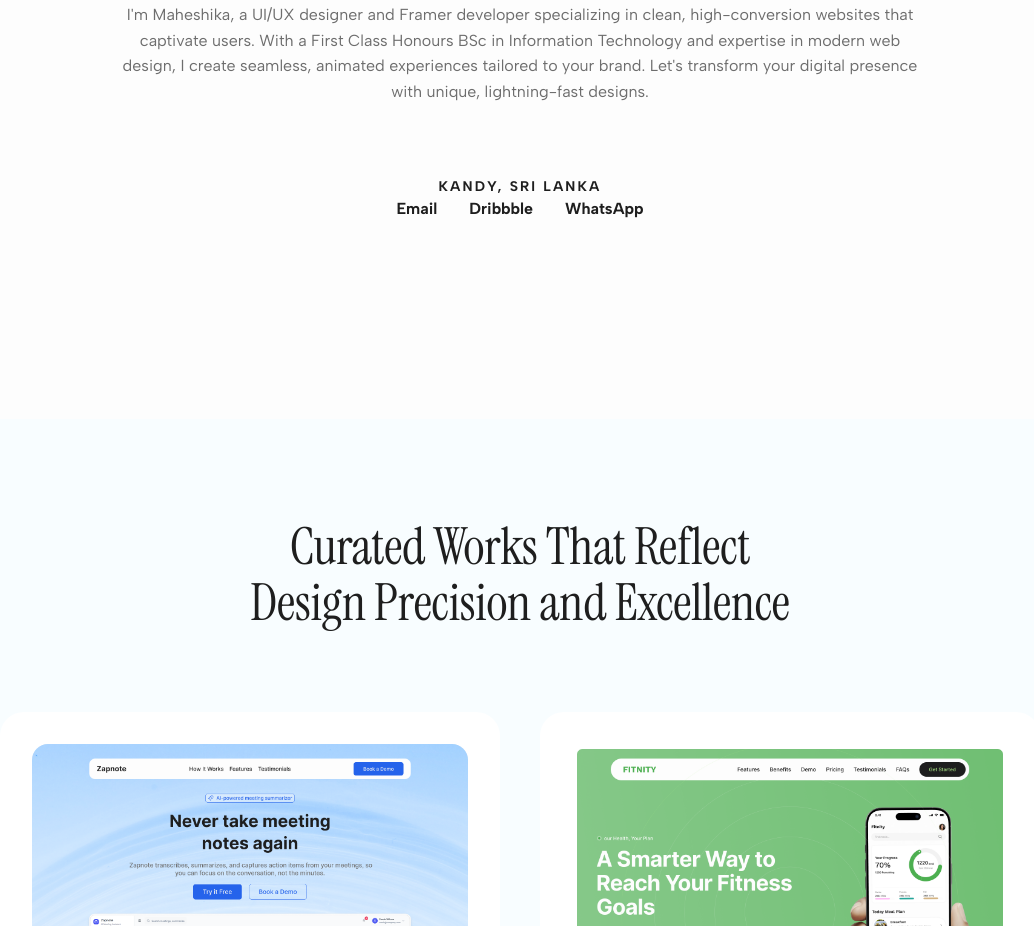
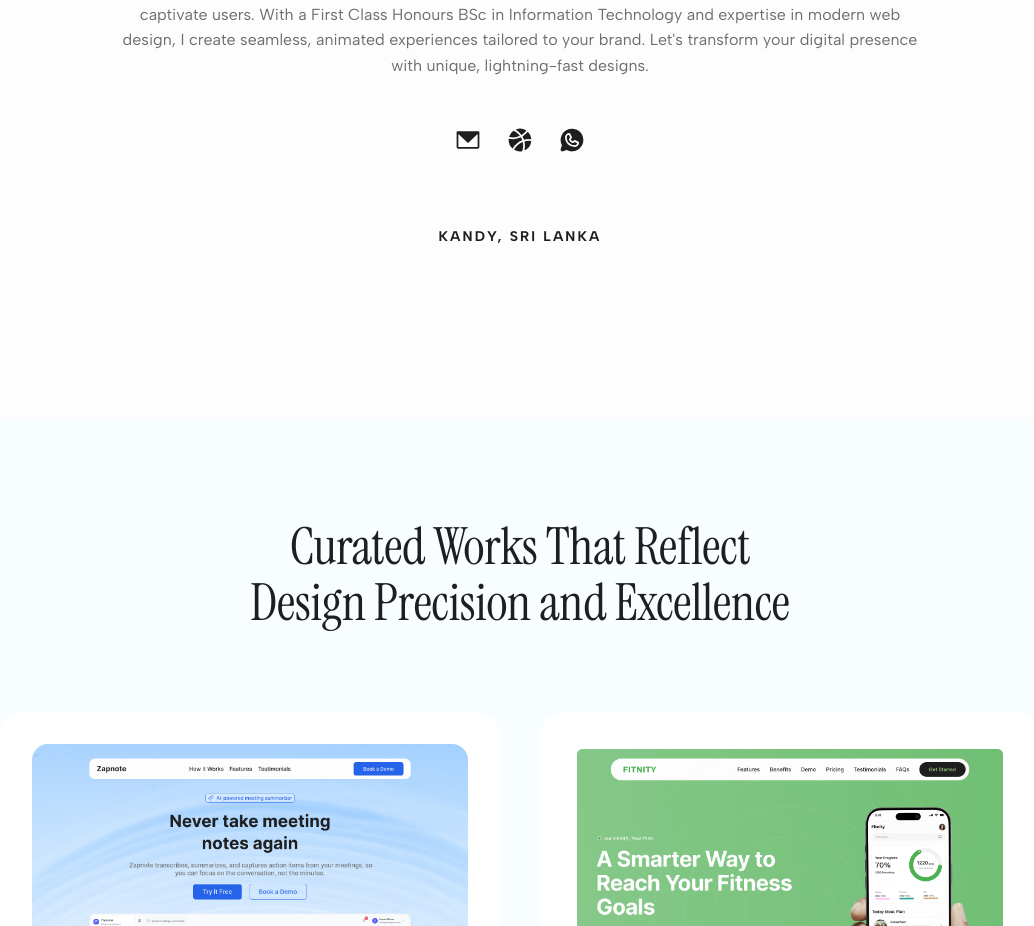
Before and after one commit to maheshikabandara/MaheshikaBandaraPortfolio, a React (Vite) app: page / in a window 1280 px wide. Shown: the part 1181-2107 px from the top of the page, without its empty margins (120-1154 px from the left). Built offline with nearby package versions, Linux system fonts and the light colour scheme.

Commit message:
Add social links with icons to AnimatedPortfolio

```diff
--- a/src/app/components/AnimatedPortfolio.tsx
+++ b/src/app/components/AnimatedPortfolio.tsx
@@ -1,6 +1,12 @@
 import { motion, useInView, useScroll, useTransform } from "motion/react";
 import { useRef, useState, useEffect } from "react";
 import { formatInTimeZone } from "date-fns-tz";
+
+import {
+  EnvelopeSimple,
+  DribbbleLogo,
+  WhatsappLogo
+} from "@phosphor-icons/react";
 
 // Original Contact & Hero Imports
 import svgPaths from "../../imports/ContactFooter/svg-f4p2vld91i";
@@ -226,16 +232,27 @@ function AboutMe() {
           <h2 className="font-['Instrument_Serif',serif] text-[#1e1e1e] leading-[1.1] tracking-[-0.02em]" style={{ fontSize: 'clamp(40px, 5vw, 80px)' }}>Meet Maheshika</h2>
           <p className="font-['Albert_Sans',sans-serif] font-bold text-[#1e1e1e] uppercase tracking-[0.2em] opacity-80" style={{ fontSize: 'clamp(12px, 1vw, 14px)' }}>UI/UX Designer • Framer Developer</p>
           <p className="font-['Albert_Sans',sans-serif] text-[#6d6d6d] leading-[1.6] w-full max-w-[800px]" style={{ fontSize: 'clamp(16px, 1.2vw, 20px)' }}>I'm Maheshika, a UI/UX designer and Framer developer specializing in clean, high-conversion websites that captivate users. With a First Class Honours BSc in Information Technology and expertise in modern web design, I create seamless, animated experiences tailored to your brand. Let's transform your digital presence with unique, lightning-fast designs.</p>
+          {/* Social Links & Contact */}
+        <div className="flex gap-[24px] justify-center items-center">
+
+          <a href="mailto:hello@maheux.me" className="text-[#1e1e1e] hover:text-[#1296cc] transition-colors">
+            <EnvelopeSimple size={28} weight="fill" />
+          </a>
+
+          <a href="https://dribbble.com/maheshikabandara" target="_blank" rel="noopener noreferrer" className="text-[#1e1e1e] hover:text-[#1296cc] transition-colors">
+            <DribbbleLogo size={28} weight="fill" />
+          </a>
+
+          <a href="https://wa.me/94707170906" target="_blank" rel="noopener noreferrer" className="text-[#1e1e1e] hover:text-[#1296cc] transition-colors">
+            <WhatsappLogo size={28} weight="fill" />
+          </a>
+
+        </div>
           <div className="flex flex-col items-center gap-[24px] mt-[24px]">
             <p className="font-['Albert_Sans',sans-serif] font-bold text-[#1e1e1e] uppercase tracking-[0.15em]" style={{ fontSize: 'clamp(14px, 1vw, 16px)' }}>Kandy, Sri Lanka</p>
           </div>
         </div>
-        {/* Social Links & Contact */}
-        <div className="flex gap-[32px] justify-center items-center">
-          <a href="mailto:hello@maheux.me" className="text-[#1e1e1e] hover:text-[#1296cc] transition-colors"><p style={{ fontFamily: FONT_SANS }} className="font-bold">Email</p></a>
-          <a href="https://dribbble.com/maheshikabandara" target="_blank" className="text-[#1e1e1e] hover:text-[#1296cc] transition-colors"><p style={{ fontFamily: FONT_SANS }} className="font-bold">Dribbble</p></a>
-          <a href="https://wa.me/94707170906" target="_blank" className="text-[#1e1e1e] hover:text-[#1296cc] transition-colors"><p style={{ fontFamily: FONT_SANS }} className="font-bold">WhatsApp</p></a>
-        </div>
+
       </div>
     </AnimatedSection>
   );
```
